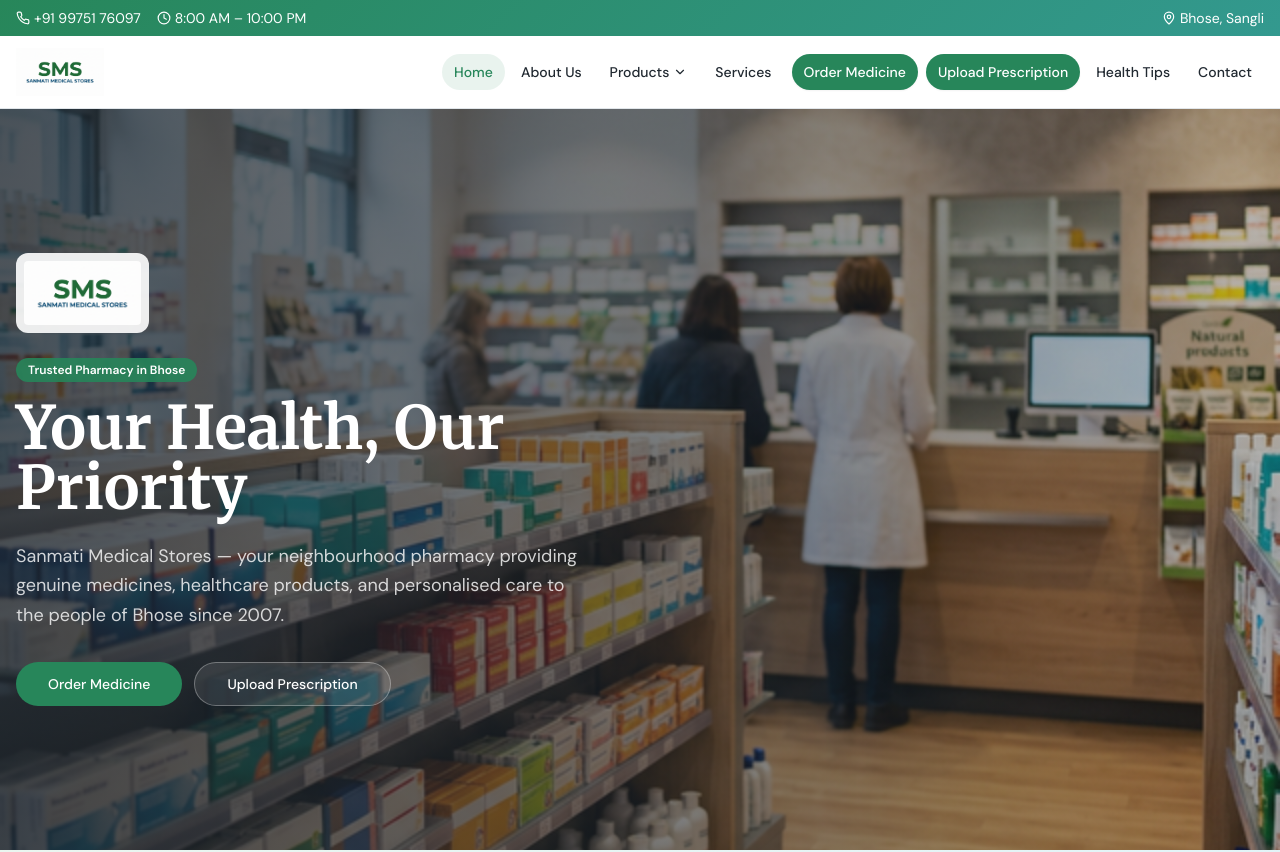
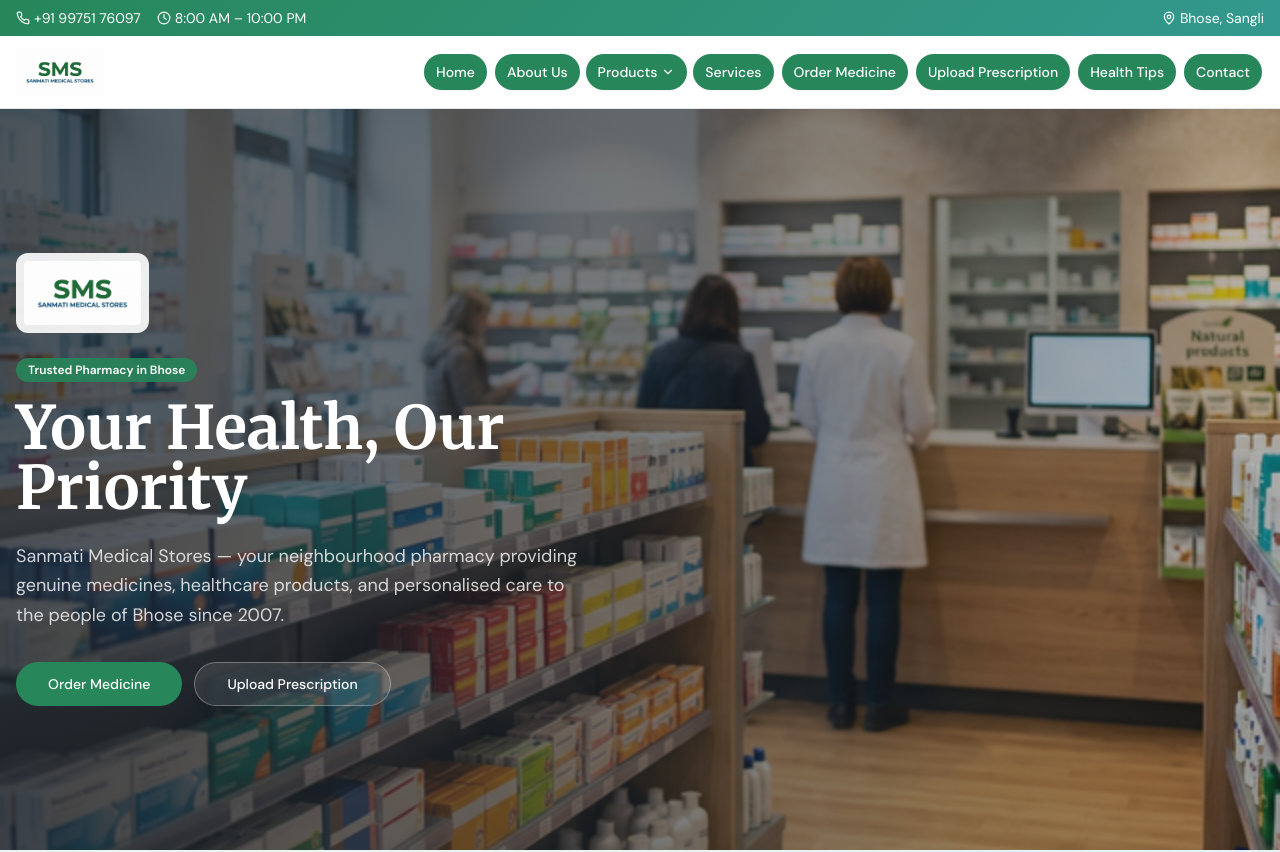
Before and after one commit to besoham28/sanmati_medical, a React (Vite) app: page / in a window 1280 px wide. Shown: the top 852 px of the page. Built offline with nearby package versions, Linux system fonts and the light colour scheme; the HTML template or start-up script is replaced by a standard one.

Commit message:
Update all navigation links to solid green buttons

```diff
--- a/src/components/Header.tsx
+++ b/src/components/Header.tsx
@@ -56,7 +56,7 @@ const Header = () => {
                 onMouseEnter={() => setDropdownOpen(true)}
                 onMouseLeave={() => setDropdownOpen(false)}
               >
-                <button className={`flex items-center gap-1 px-3 py-2 rounded-full text-sm font-medium transition-all duration-200 hover:text-primary hover:bg-primary/10 ${location.pathname.startsWith("/products") || location.pathname.startsWith("/categories") || location.pathname.startsWith("/health-products") ? "text-primary bg-primary/10" : "text-foreground"}`}>
+                <button className={`flex items-center gap-1 px-3 py-2 rounded-full text-sm font-medium shadow-sm transition-all duration-200 bg-primary text-primary-foreground hover:bg-primary/90 hover:-translate-y-0.5`}>
                   {link.label} <ChevronDown size={14} className={`transition-transform duration-200 ${dropdownOpen ? "rotate-180" : ""}`} />
                 </button>
                 {dropdownOpen && (
@@ -77,13 +77,7 @@ const Header = () => {
               <Link
                 key={link.path}
                 to={link.path}
-                className={`px-3 py-2 rounded-full text-sm font-medium transition-all duration-200
-                  ${(link.label === "Order Medicine" || link.label === "Upload Prescription")
-                    ? "bg-primary text-primary-foreground shadow-sm hover:bg-primary/90 hover:-translate-y-0.5 ml-1"
-                    : location.pathname === link.path
-                      ? "text-primary bg-primary/10"
-                      : "text-foreground hover:text-primary hover:bg-primary/10"
-                  }`}
+                className={`px-3 py-2 rounded-full text-sm font-medium shadow-sm transition-all duration-200 mx-0.5 bg-primary text-primary-foreground hover:bg-primary/90 hover:-translate-y-0.5`}
               >
                 {link.label}
               </Link>
@@ -114,13 +108,7 @@ const Header = () => {
               <Link
                 key={link.path}
                 to={link.path}
-                className={`block px-4 py-2.5 my-0.5 text-sm rounded-lg transition-colors
-                  ${(link.label === "Order Medicine" || link.label === "Upload Prescription")
-                    ? "bg-primary text-primary-foreground font-medium"
-                    : location.pathname === link.path
-                      ? "text-primary bg-primary/10 font-medium"
-                      : "text-foreground hover:bg-primary/5 active:bg-primary/10"
-                  }`}
+                className={`block px-4 py-2.5 my-1 text-sm rounded-lg font-medium transition-colors bg-primary text-primary-foreground shadow-sm hover:bg-primary/90`}
                 onClick={() => setMobileOpen(false)}
               >
                 {link.label}
```
